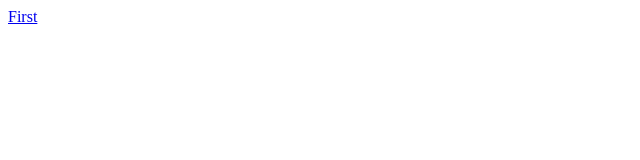
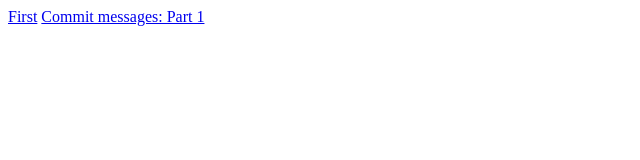
Before and after one commit to MarcMcIntosh/blog-from-marc...down, a website: page src/index.html in a window 1280 px wide. Shown: the whole page, without its empty margins (0-640 px from the left). Drawn offline with Linux system fonts and the light colour scheme.

Commit message:
Update index.html
Added link to commit-messages-part-1 post.

```diff
--- a/src/index.html
+++ b/src/index.html
@@ -9,6 +9,8 @@
   <body>
     <!-- 2018-09-21 --->
     <a href="posts/First">First</a>
+    <!-- 2018-09-24 --->
+    <a href="posts/commit-messages-part-1">Commit messages: Part 1<a>
   </body>
 
 </html>
```
